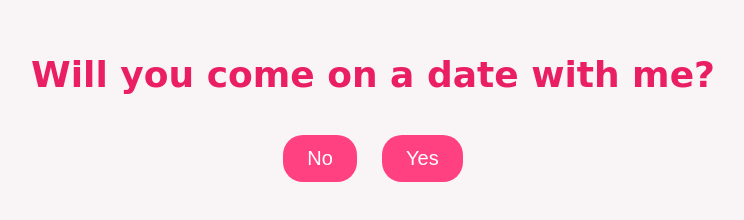
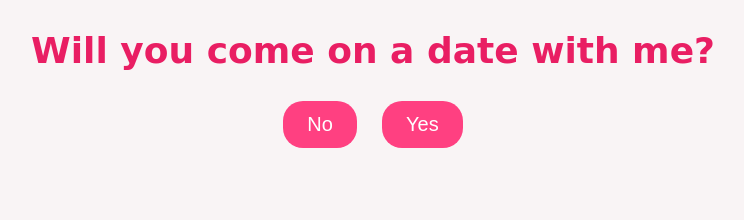
Before and after one commit to georgemichealbodra/surpricemylady.github.io, a plain HTML site: page index.html in a window 1280 px wide. Shown: the whole page, without its empty margins (267-1011 px from the left). Drawn offline with Linux system fonts and the light colour scheme.

Commit message:
Update styles.css

```diff
--- a/styles.css
+++ b/styles.css
@@ -37,7 +37,7 @@ button {
 body {
     font-family: 'Great Vibes', cursive;
     text-align: center;
-    margin: 0;
+    margin: auto;
     background-color: #f9f4f5; /* Soft pastel color for the background */
 }
 
@@ -47,7 +47,7 @@ body {
 
 h1 {
     font-size: 36px;
-    margin-bottom: 30px;
+    margin: auto;
     color: #e91e63; /* Romantic color for the heading */
 }
 
```
